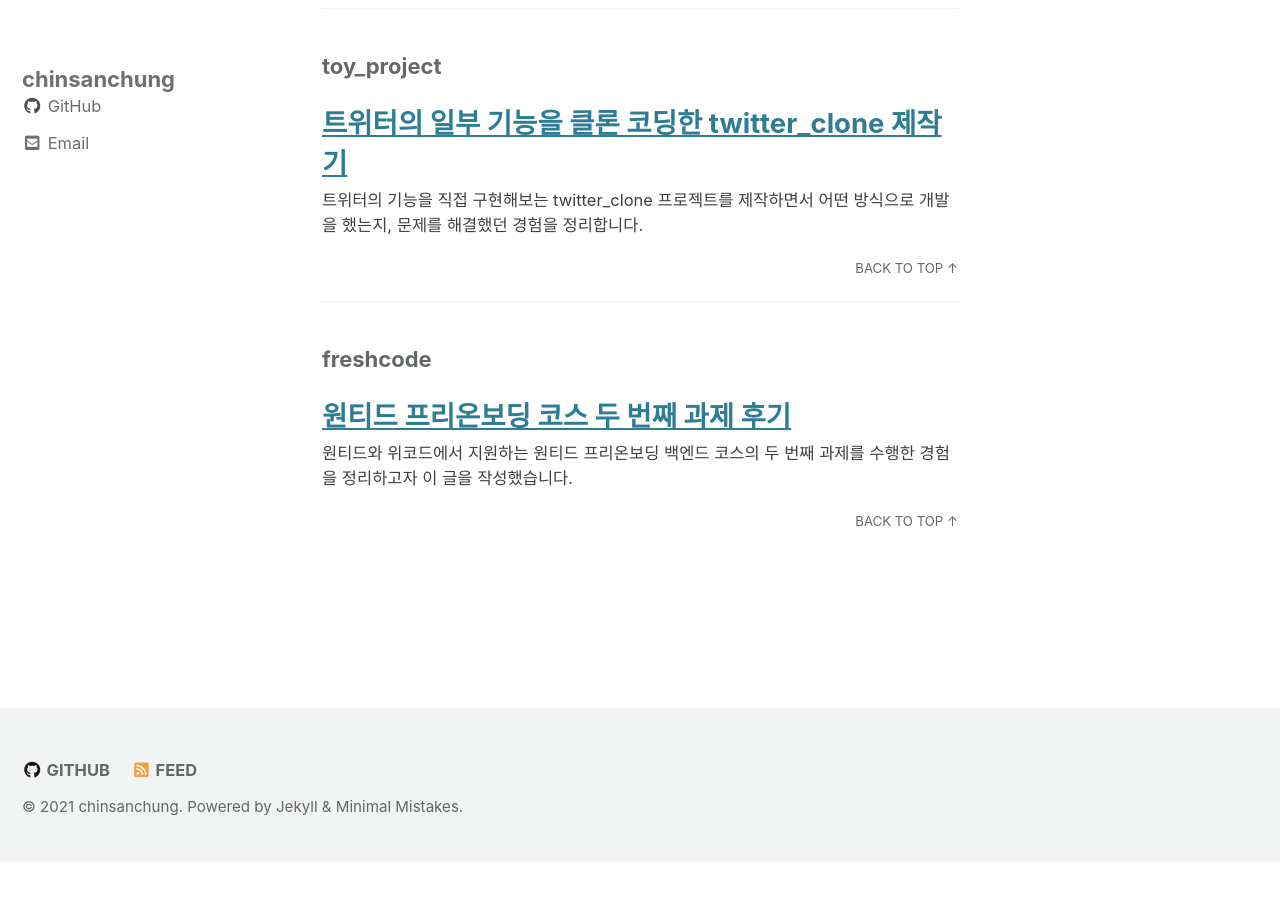
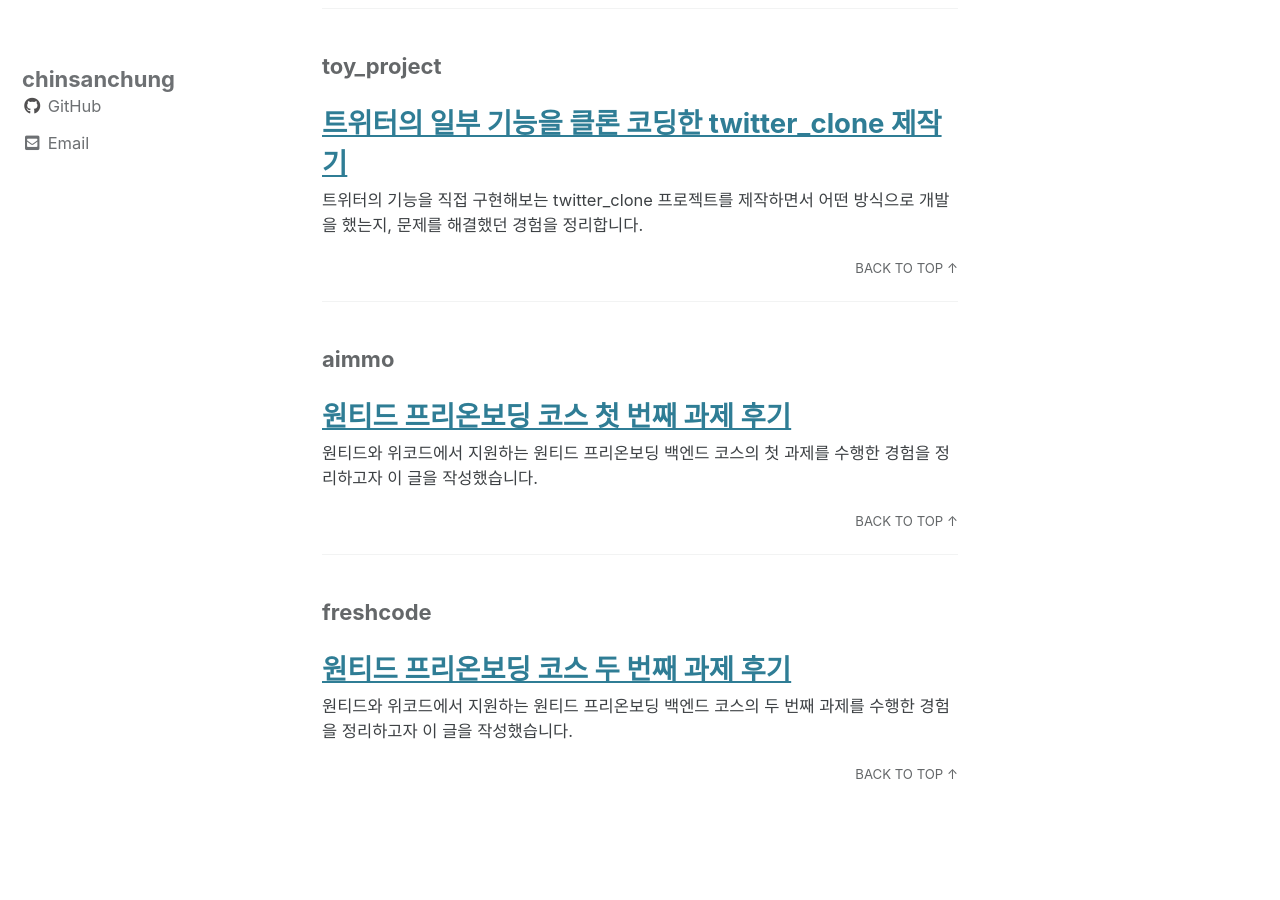
Before and after one commit to chinsanchung/chinsanchung.github.com, a Jekyll site: the page built from _pages/tag-archive.md, in a window 1280 px wide and 900 px high, scrolled down 4472 px. Built offline with Jekyll 4.4.1, drawn with Linux system fonts in a browser that asks for light colours; cached includes are drawn as plain includes; before the commit the page ends 5334 px from its top, so only the background shows below that.

Commit message:
tags 에 회사명 추가

```diff
--- a/_posts/2021-11-03-preonboarding-first.md
+++ b/_posts/2021-11-03-preonboarding-first.md
@@ -15,6 +15,7 @@ description: 프리온보딩 백엔드 코스의 첫 과제를 수행하면서
 tags:
   - 위코드
   - 원티드
+  - aimmo
 ---
 
 원티드와 위코드에서 지원하는 [원티드 프리온보딩 백엔드 코스](https://www.wanted.co.kr/events/pre_onboarding_course_4)의 첫 과제를 수행한 경험을 정리하고자 이 글을 작성했습니다.
```
